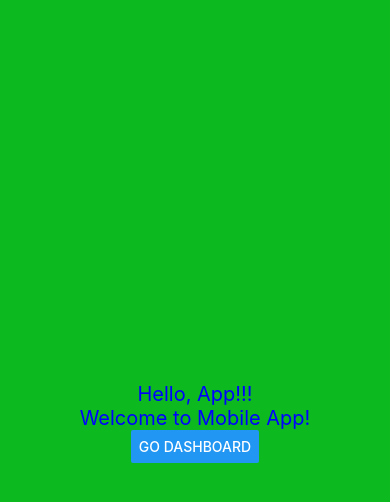
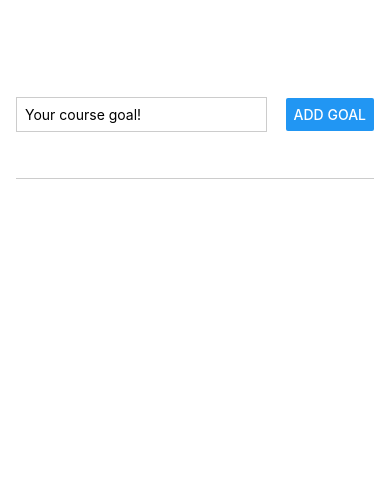
Before and after one commit to badalhalder99/RNCourse, a React Native app: screen / in a window 390 px wide. Shown: the top 502 px of the page. Built offline with nearby package versions, Linux system fonts and the light colour scheme.

Commit message:
Refactor App component to manage course goals with input handling and display

```diff
--- a/App.js
+++ b/App.js
@@ -1,48 +1,67 @@
-// import { StatusBar } from 'expo-status-bar';
-// import { StyleSheet, Text, View } from 'react-native';
+import { StyleSheet, Text, View, Button, TextInput, FlatList } from 'react-native';
+import { useState } from 'react';
 
-// export default function App() {
-//   return (
-//     <View style={styles.container}>
-//       <Text>Welcome ddd app World!!!</Text>
-//       <StatusBar style="auto" />
-//     </View>
-//   );
-// }
+const  App = () => {
+   const [text, setText] = useState("")
+   const [goals, setGoals] = useState([])
 
-// const styles = StyleSheet.create({
-//   container: {
-//     flex: 1,
-//     backgroundColor: '#fff',
-//     alignItems: 'center',
-//     justifyContent: 'center',
-//   },
-// });
+   const inputHandler = (text) => {
+      setText(text)
+   }
 
-import React from 'react'
-import { StyleSheet, Text, View,Button, TextInput } from 'react-native'
+   const submit = () => {
+      if (!text || text.trim().length === 0) alert("Empty input value!")
+      setGoals(prevGoals => [...prevGoals, text])
+      setText("")
+   }
 
-const App = () => {
    return (
-      <View style={css.wrapper}>
-         <Text style={css.text}>Hello, App!!!</Text>
-         <Text style={css.text}>Welcome to Mobile App!</Text>
-         <Button title="Go Dashboard" />
+      <View style={styles.appContainer}>
+         <View style={styles.inputContainer}>
+            <TextInput style={styles.textInput} placeholder="Your course goal!" value={text} onChangeText={inputHandler} />
+            <Button title="Add Goal" onPress={submit} />
+         </View>
+
+         <View style={styles.goalsContainer}>
+            {/* <FlatList
+               data={goals}
+               keyExtractor={(item, index) => index.toString()}
+               renderItem={({item}) => (
+                  <View>
+                     <Text>{item}</Text>
+                  </View>
+               )}
+            /> */}
+            {goals.map((goal) => <Text key={goal}>{goal}</Text>)}
+         </View>
       </View>
-   )
+   );
 }
 
 export default App;
 
-const css = StyleSheet.create({
-   wrapper: {
-      backgroundColor: "#0cba20ff",
+const styles = StyleSheet.create({
+   appContainer: {
       flex: 1,
-      justifyContent: 'center',
+      paddingTop: 50,
+      paddingHorizontal: 16
+   },
+   inputContainer: {
+      flex: 1,
+      flexDirection: 'row',
+      justifyContent: 'space-between',
       alignItems: 'center',
+      marginBottom: 24,
+      borderBottomWidth: 1,
+      borderBottomColor: '#cccccc'
    },
-   text: {
-      color: "blue",
-      fontSize: 20
+   textInput: {
+      borderWidth: 1,
+      borderColor: '#cccccc',
+      width: "70%",
+      padding: 8
+   },
+   goalsContainer: {
+      flex: 5
    }
-})
+});
```
